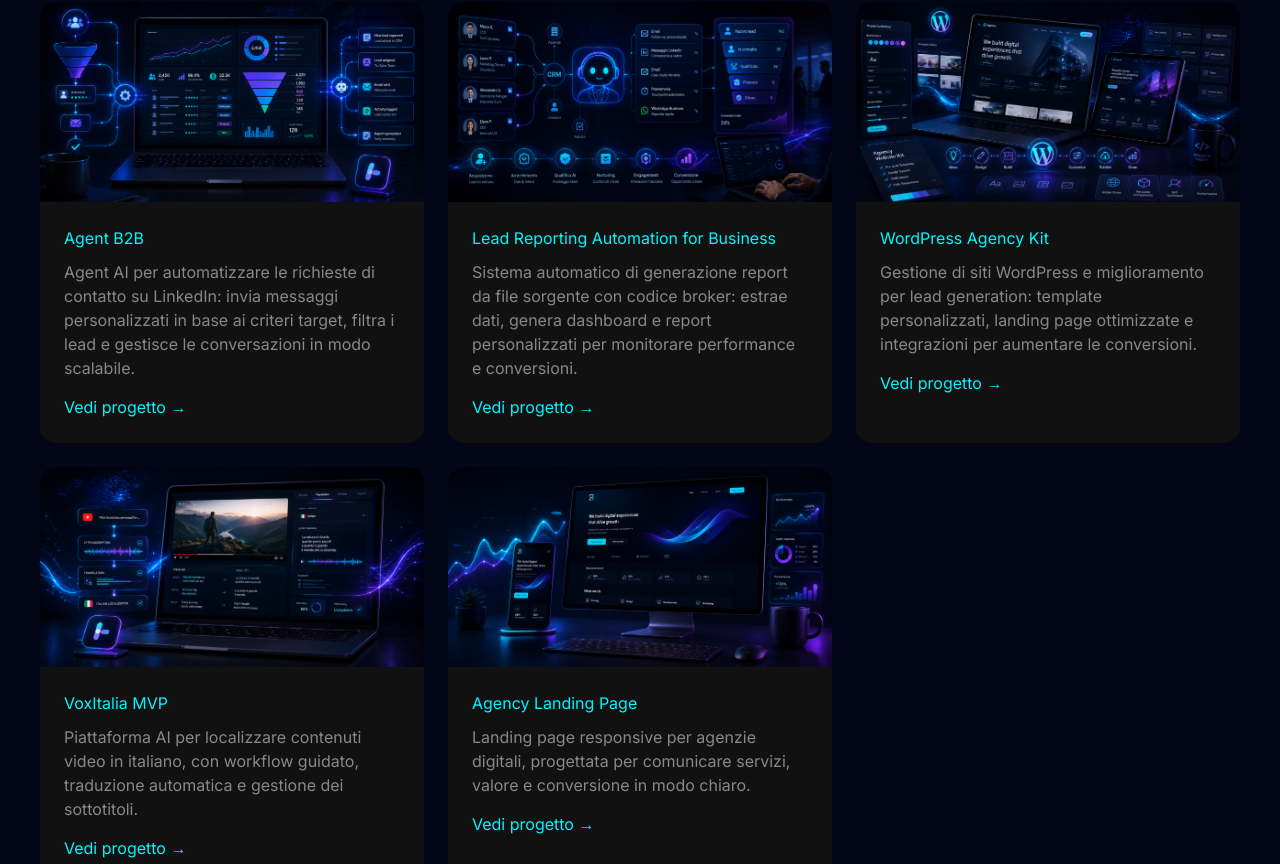
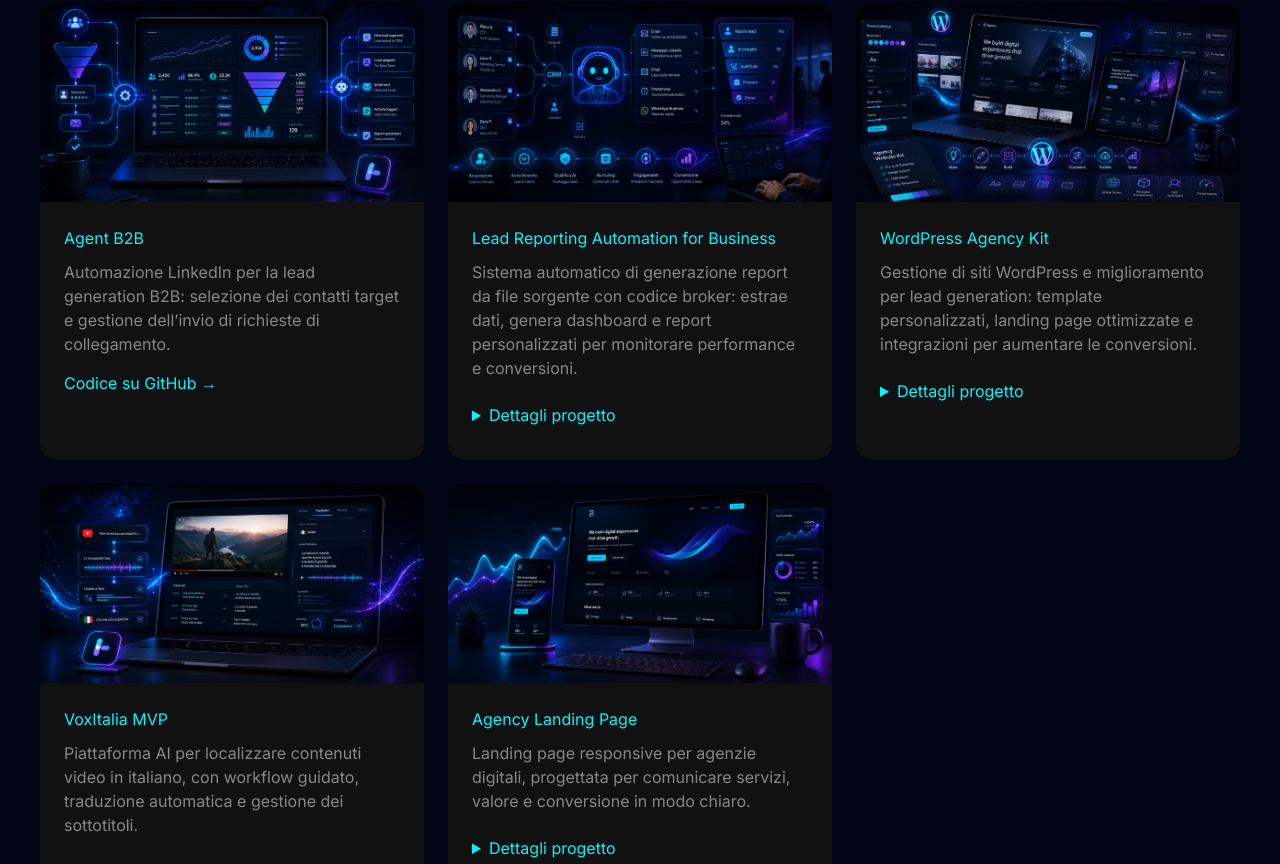
Before and after one commit to andreafallavollita/andrea-fallavollita-portfolio, a React (Vite) app: page / in a window 1280 px wide. Shown: the part 1776-2640 px from the top of the page. Built offline with nearby package versions, Linux system fonts and the light colour scheme.

Commit message:
Fix misleading portfolio project links and add internal project details

```diff
--- a/src/pages/Home.tsx
+++ b/src/pages/Home.tsx
@@ -7,14 +7,25 @@ const competences = [
   "Lead Generation", "WordPress Development", "B2B Strategy", "Marketing Automation", "Content Marketing"
 ]
 
-const projects = [
+type Project = {
+  title: string
+  desc: string
+  alt: string
+  tags: string[]
+  image: string
+} & (
+  | { url: string; details?: never }
+  | { url?: never; details: string }
+)
+
+const projects: Project[] = [
   {
     title: "Agent B2B",
-    desc: "Agent AI per automatizzare le richieste di contatto su LinkedIn: invia messaggi personalizzati in base ai criteri target, filtra i lead e gestisce le conversazioni in modo scalabile.",
+    desc: "Automazione LinkedIn per la lead generation B2B: selezione dei contatti target e gestione dell’invio di richieste di collegamento.",
     alt: "Automazione LinkedIn per lead generation B2B con agent AI",
     tags: ["B2B", "LinkedIn Automation", "Lead Generation"],
     image: `${import.meta.env.BASE_URL}images/project1.png`,
-    url: "https://www.linkedin.com/in/andrea-fallavollita-454697178/"
+    url: "https://github.com/andreafallavollita/link111"
   },
   {
     title: "Lead Reporting Automation for Business",
@@ -22,7 +33,7 @@ const projects = [
     alt: "Report automatici con codice broker per analisi lead e metriche business",
     tags: ["Marketing Automation", "Lead Generation", "Reporting"],
     image: `${import.meta.env.BASE_URL}images/project2.png`,
-    url: "https://www.linkedin.com/in/andrea-fallavollita-454697178/"
+    details: "Il progetto riguarda il passaggio dai file sorgente con codice broker a dashboard e report personalizzati per leggere performance e conversioni. Questa scheda presenta una sintesi del lavoro: non sono disponibili qui codice, dati operativi o una demo pubblica."
   },
   {
     title: "WordPress Agency Kit",
@@ -30,7 +41,7 @@ const projects = [
     alt: "Gestione WordPress per agenzie digitali con focus su lead generation e ottimizzazione conversioni",
     tags: ["WordPress", "Frontend Design", "Lead Generation"],
     image: `${import.meta.env.BASE_URL}images/project3.png`,
-    url: "https://www.linkedin.com/in/andrea-fallavollita-454697178/"
+    details: "Il lavoro comprende template personalizzati, landing page e integrazioni WordPress a supporto della lead generation. Questa scheda descrive l’ambito delle attività; non offre un kit scaricabile né una demo pubblica verificata."
   },
   {
     title: "VoxItalia MVP",
@@ -38,7 +49,7 @@ const projects = [
     alt: "Interfaccia AI per localizzazione video e traduzione automatica in italiano",
     tags: ["AI Automation", "Video Localization", "Workflow Automation"],
     image: `${import.meta.env.BASE_URL}images/project4.png`,
-    url: "https://www.linkedin.com/in/andrea-fallavollita-454697178/"
+    details: "L’MVP è descritto come un workflow per localizzare video in italiano, con traduzione e gestione dei sottotitoli. Non è disponibile una demo pubblica verificata: questa descrizione non consente di provare la piattaforma."
   },
   {
     title: "Agency Landing Page",
@@ -46,7 +57,7 @@ const projects = [
     alt: "Landing page moderna per agenzia digitale con design responsive",
     tags: ["Frontend Design", "Landing Page", "Digital Marketing"],
     image: `${import.meta.env.BASE_URL}images/project5.png`,
-    url: "https://www.linkedin.com/in/andrea-fallavollita-454697178/"
+    details: "Il progetto riguarda una landing page responsive per presentare servizi e proposta di valore di un’agenzia digitale, con attenzione alla conversione. Non è disponibile un sito pubblico attribuibile con certezza a questa scheda; il dettaglio riassume l’ambito del progetto."
   }
 ]
 
@@ -112,7 +123,14 @@ const Home: React.FC = () => {
               <div style={{ padding: '24px' }}>
                 <h3 style={{ color: '#00f5ff', marginBottom: '10px' }}>{proj.title}</h3>
                 <p style={{ color: '#888', marginBottom: '15px' }}>{proj.desc}</p>
-                <a href={proj.url} target="_blank" rel="noopener noreferrer" style={{ color: '#00f5ff', textDecoration: 'none' }}>Vedi progetto →</a>
+                {proj.url ? (
+                  <a href={proj.url} target="_blank" rel="noopener noreferrer" aria-label={`Codice su GitHub: ${proj.title} (si apre in una nuova scheda)`} style={{ color: '#00f5ff', textDecoration: 'none' }}>Codice su GitHub →</a>
+                ) : (
+                  <details>
+                    <summary aria-label={`Dettagli progetto: ${proj.title}`} style={{ color: '#00f5ff', cursor: 'pointer', padding: '8px 0' }}>Dettagli progetto</summary>
+                    <p style={{ color: '#cbd5e1', lineHeight: '1.7', marginTop: '12px' }}>{proj.details}</p>
+                  </details>
+                )}
               </div>
             </div>
           ))}
```
